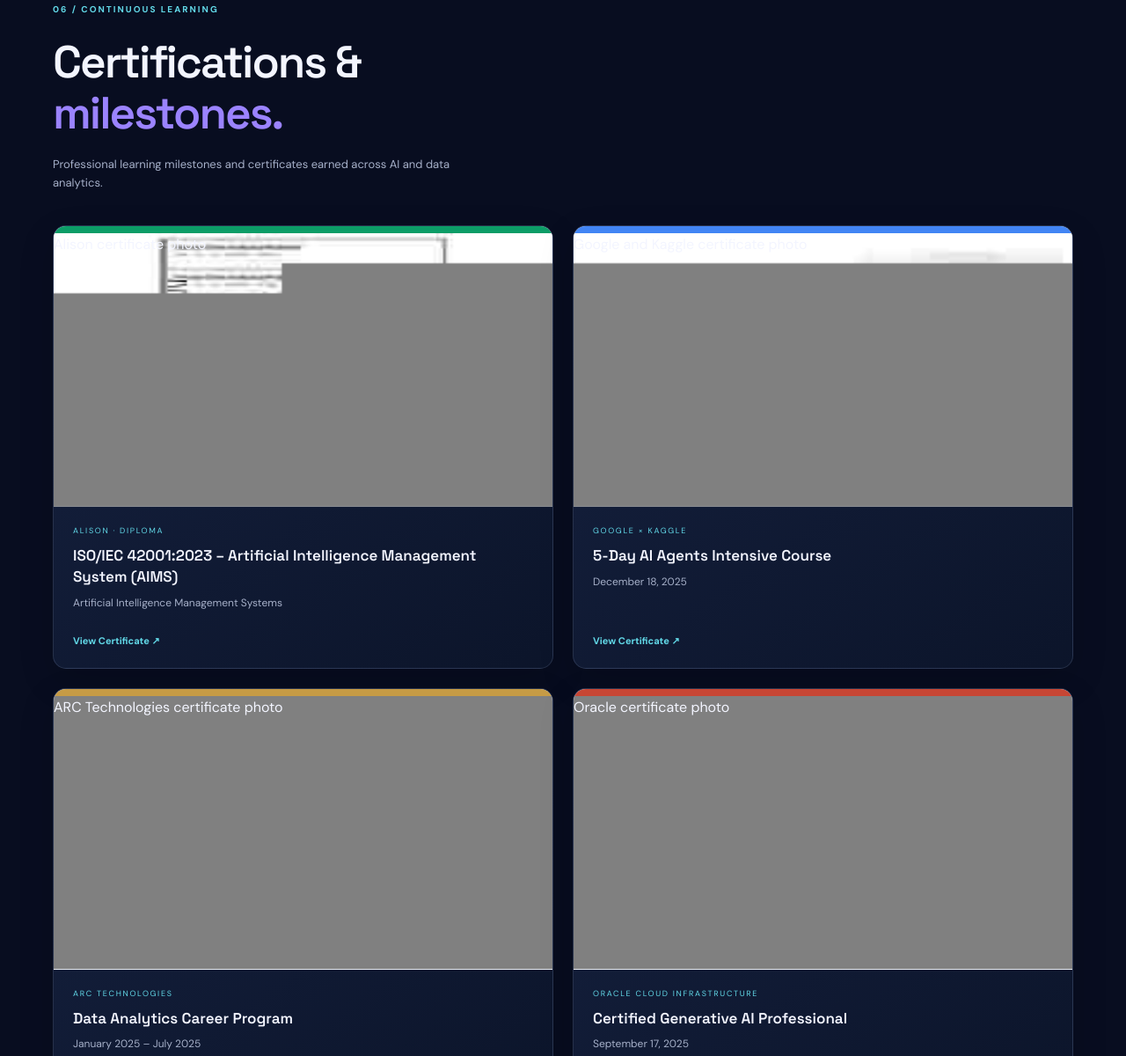
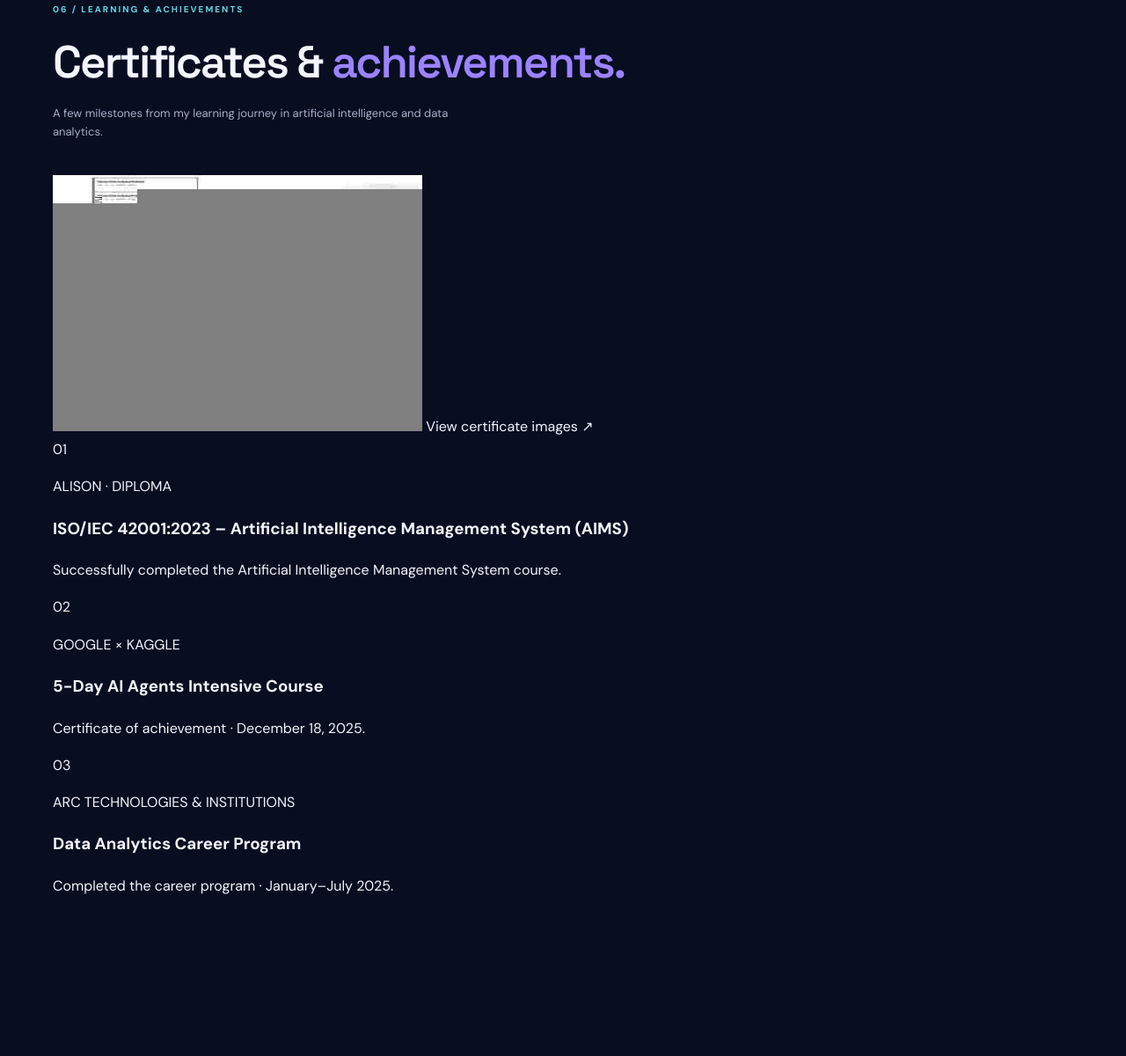
Before and after one commit to nidhi192004/my-portfolio, a plain HTML site: page index.html in a window 1280 px wide. Shown: the part 7033-8233 px from the top of the page at 88% size. Drawn offline with Linux system fonts and the light colour scheme.

Commit message:
Rebuild certificate section with visible certificate image and verified three certificates

```diff
--- a/index.html
+++ b/index.html
@@ -131,14 +131,23 @@
       </section>
 
       <section class="section certificates-section" id="certifications">
- <div class="section-heading"><p class="eyebrow">06 / CONTINUOUS LEARNING</p><h2>Certifications &<br><span>milestones.</span></h2><p class="section-intro">Professional learning milestones and certificates earned across AI and data analytics.</p></div>
- <div class="certificate-grid certificate-image-grid">
-  <article class="certificate-card"><a class="certificate-image-link cert-crop cert-alison" href="assets/certificates-preview.jpg" target="_blank" rel="noreferrer" aria-label="View Alison certificate"><span class="sr-only">Alison certificate photo</span></a><div class="certificate-meta">ALISON · DIPLOMA</div><h3>ISO/IEC 42001:2023 – Artificial Intelligence Management System (AIMS)</h3><p>Artificial Intelligence Management Systems</p><a class="certificate-view" href="assets/certificates-preview.jpg" target="_blank" rel="noreferrer">View Certificate ↗</a></article>
-  <article class="certificate-card"><a class="certificate-image-link cert-crop cert-google" href="assets/certificates-preview.jpg" target="_blank" rel="noreferrer" aria-label="View Google and Kaggle certificate"><span class="sr-only">Google and Kaggle certificate photo</span></a><div class="certificate-meta">GOOGLE × KAGGLE</div><h3>5-Day AI Agents Intensive Course</h3><p>December 18, 2025</p><a class="certificate-view" href="assets/certificates-preview.jpg" target="_blank" rel="noreferrer">View Certificate ↗</a></article>
-  <article class="certificate-card"><a class="certificate-image-link cert-crop cert-arc" href="assets/certificates-preview.jpg" target="_blank" rel="noreferrer" aria-label="View ARC Technologies certificate"><span class="sr-only">ARC Technologies certificate photo</span></a><div class="certificate-meta">ARC TECHNOLOGIES</div><h3>Data Analytics Career Program</h3><p>January 2025 – July 2025</p><a class="certificate-view" href="assets/certificates-preview.jpg" target="_blank" rel="noreferrer">View Certificate ↗</a></article>
-  <article class="certificate-card"><a class="certificate-image-link cert-crop cert-oracle" href="assets/certificates-preview.jpg" target="_blank" rel="noreferrer" aria-label="View Oracle certificate"><span class="sr-only">Oracle certificate photo</span></a><div class="certificate-meta">ORACLE CLOUD INFRASTRUCTURE</div><h3>Certified Generative AI Professional</h3><p>September 17, 2025</p><a class="certificate-view" href="assets/certificates-preview.jpg" target="_blank" rel="noreferrer">View Certificate ↗</a></article>
+ <div class="section-heading">
+  <p class="eyebrow">06 / LEARNING & ACHIEVEMENTS</p>
+  <h2>Certificates & <span>achievements.</span></h2>
+  <p class="section-intro">A few milestones from my learning journey in artificial intelligence and data analytics.</p>
  </div>
- </section>
+ <div class="cert-gallery">
+  <a class="cert-gallery-image" href="assets/certificates-preview.jpg" target="_blank" rel="noreferrer" aria-label="Open certificate gallery image">
+   <img src="assets/certificates-preview.jpg" alt="Nidhi Thakare's certificate gallery" loading="lazy">
+   <span class="cert-image-caption">View certificate images ↗</span>
+  </a>
+  <div class="cert-gallery-details">
+   <article class="cert-item"><span class="cert-number">01</span><div><p class="cert-issuer">ALISON · DIPLOMA</p><h3>ISO/IEC 42001:2023 – Artificial Intelligence Management System (AIMS)</h3><p class="cert-description">Successfully completed the Artificial Intelligence Management System course.</p></div></article>
+   <article class="cert-item"><span class="cert-number">02</span><div><p class="cert-issuer">GOOGLE × KAGGLE</p><h3>5-Day AI Agents Intensive Course</h3><p class="cert-description">Certificate of achievement · December 18, 2025.</p></div></article>
+   <article class="cert-item"><span class="cert-number">03</span><div><p class="cert-issuer">ARC TECHNOLOGIES & INSTITUTIONS</p><h3>Data Analytics Career Program</h3><p class="cert-description">Completed the career program · January–July 2025.</p></div></article>
+  </div>
+ </div>
+</section>
 
       <section class="section resume-section" id="resume"><div class="resume-panel"><div><p class="eyebrow">07 / WANT THE DETAILS?</p><h2>Let's make the<br><span>next move count.</span></h2><p>My resume includes my experience, education, skills and project highlights.</p></div><a class="button button-primary" href="mailto:thakrenidhi41@gmail.com?subject=Resume%20Request">Request my resume <span>↗</span></a></div></section>
 
```
